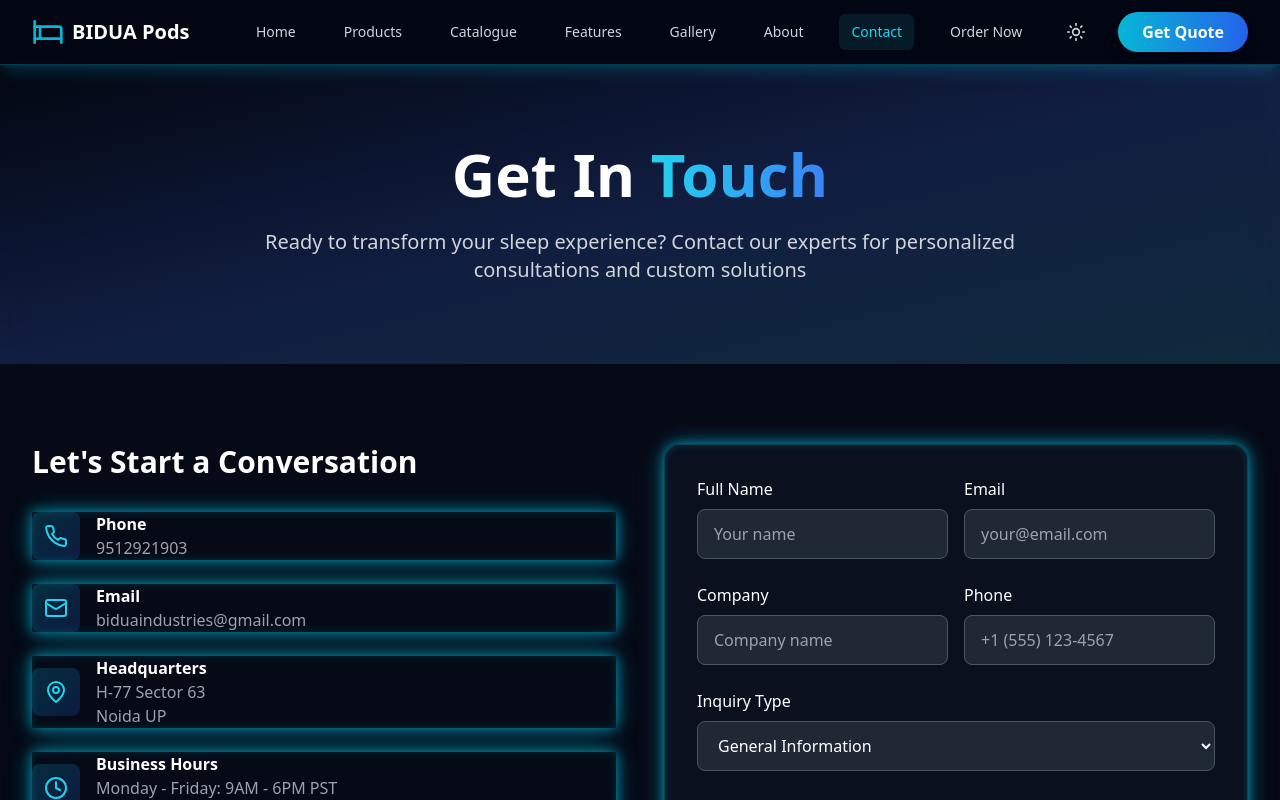
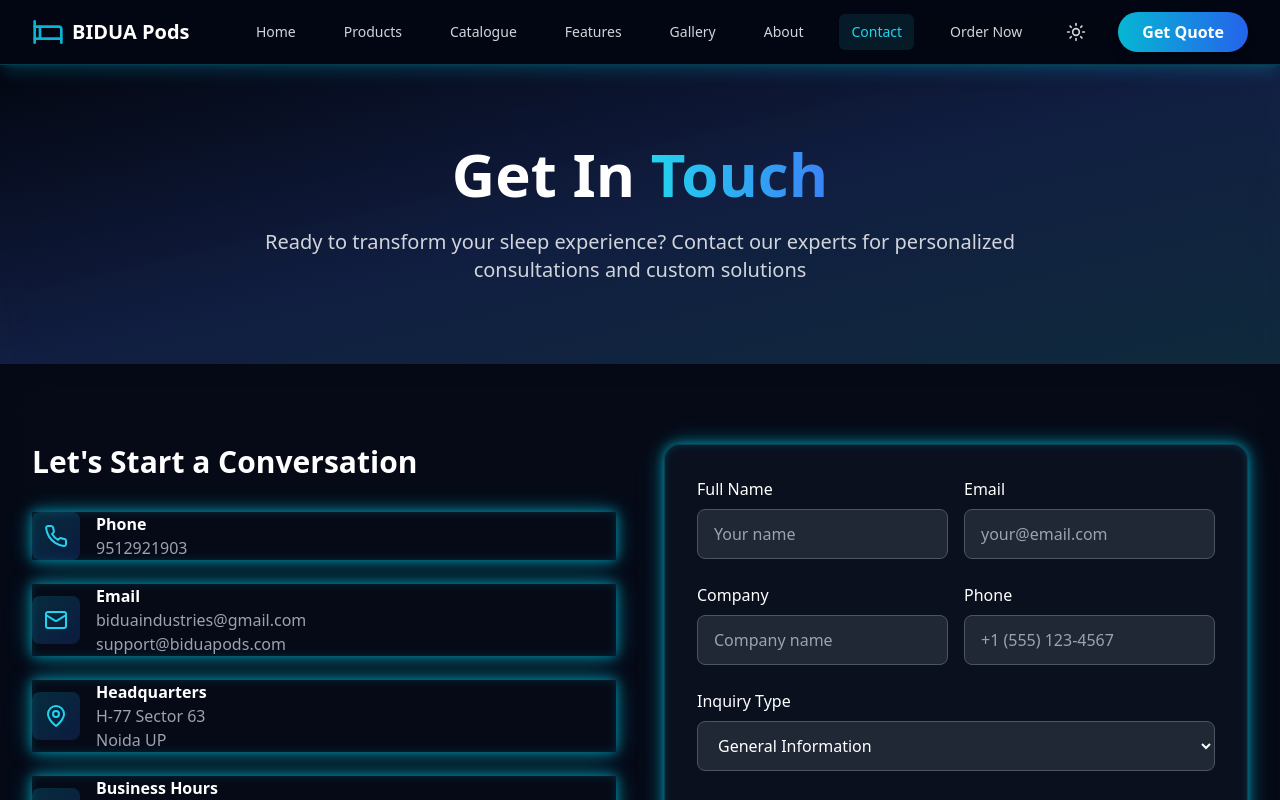
Before and after one commit to obidua/BIDUA-Beds, a React (Vite) app: page /contact in a window 1280 px wide. Shown: the top 800 px of the page. Built offline with nearby package versions, Linux system fonts and the light colour scheme.

Commit message:
Add both email addresses to contact page

```diff
--- a/src/pages/Contact.tsx
+++ b/src/pages/Contact.tsx
@@ -67,6 +67,7 @@ const Contact: React.FC = () => {
                   <div>
                     <h3 className="text-gray-900 dark:text-white font-semibold">Email</h3>
                     <p className="text-gray-600 dark:text-gray-400">biduaindustries@gmail.com</p>
+                    <p className="text-gray-600 dark:text-gray-400">support@biduapods.com</p>
                   </div>
                 </div>
 
```
